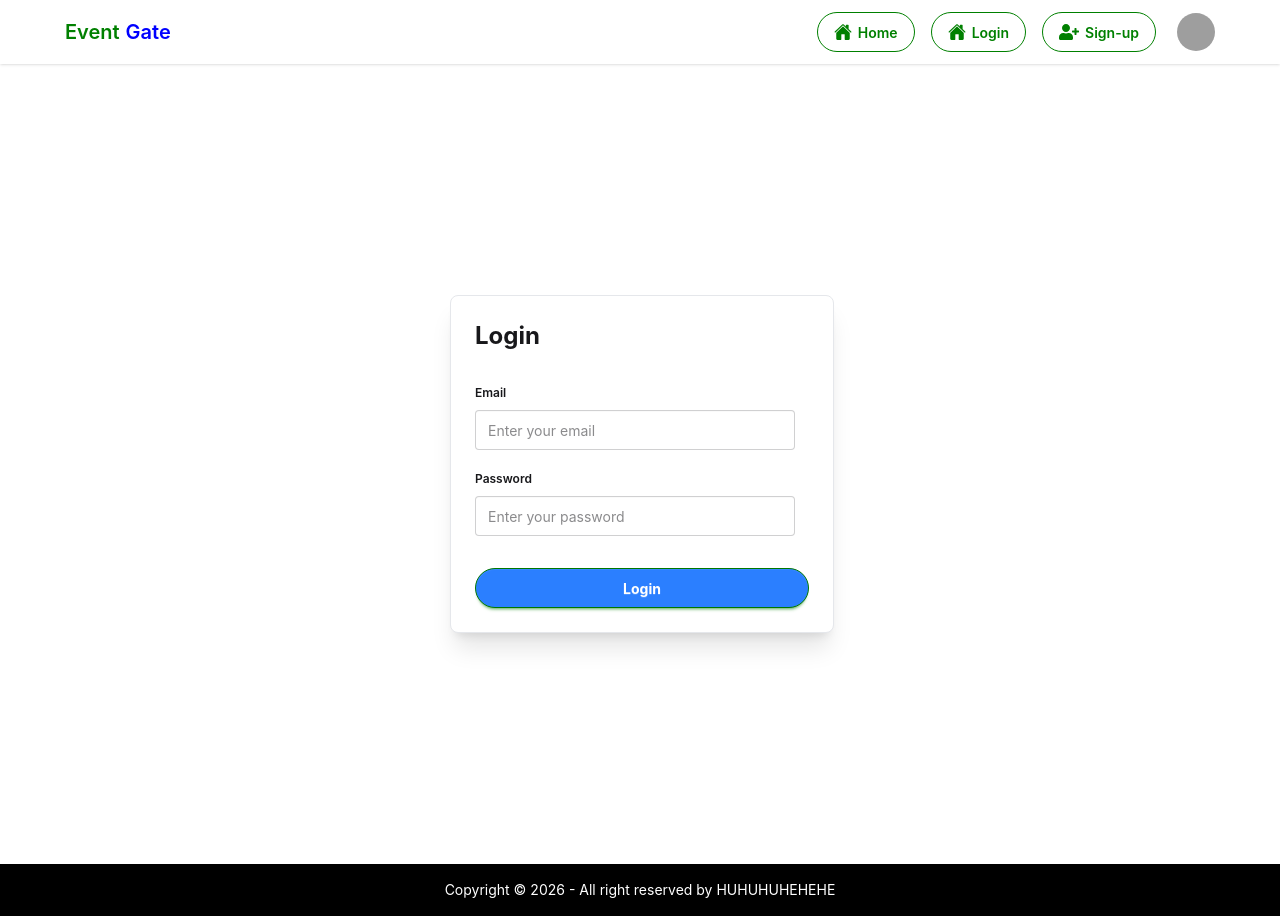
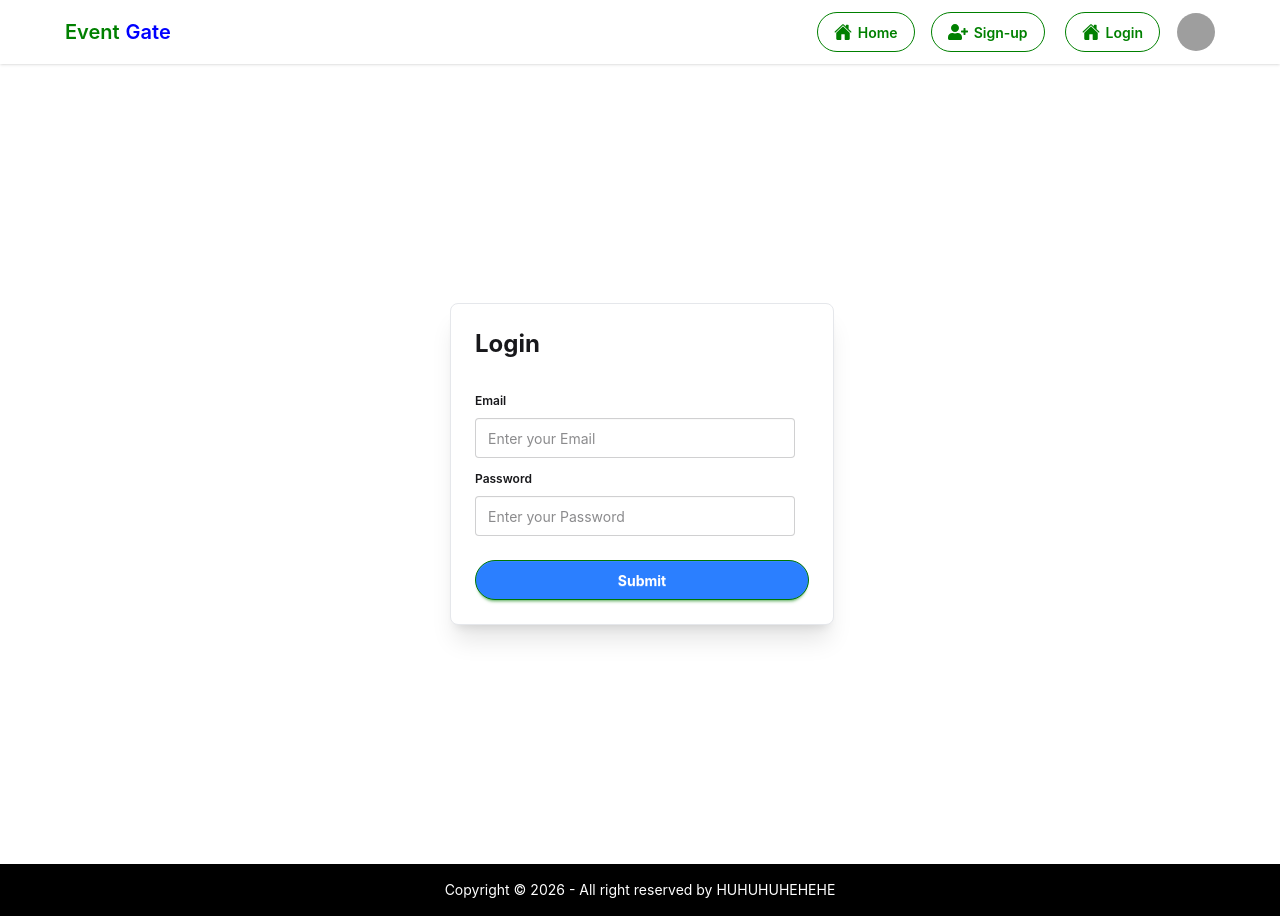
Before and after one commit to Heatherky07/event-project, a React (Vite) app: page /Login in a window 1280 px wide. Built offline with nearby package versions, Linux system fonts and the light colour scheme; grey boxes are pictures that could not be loaded.

Commit message:
redirect page

```diff
--- /dev/null
+++ b/src/components/Icons/LoginIcon.jsx
@@ -0,0 +1,8 @@
+import React from 'react'
+import { CiLogin } from "react-icons/ci";
+const LoginIcon = (props) => {
+    return <CiLogin {...props} />
+
+}
+
+export default LoginIcon
--- a/src/components/NavBar.jsx
+++ b/src/components/NavBar.jsx
@@ -31,6 +31,16 @@ const NavBar = () => {
             <HomeIcon className="text-lg" />
             Home
           </NavLink>
+
+          {!session && (
+
+            <>
+              <NavLink to="/Sign-up" className="btn btn-primary mr-5 rounded-full btn-outline">
+                <SignupIcon className="text-xl" />
+                Sign-up
+              </NavLink>
+
+
               <NavLink
                 to="/Login"
                 className="btn btn-primary mr-4 rounded-full btn-outline"
@@ -38,11 +48,8 @@ const NavBar = () => {
                 <HomeIcon className="text-lg" />
                 Login
               </NavLink>
-          {!session && (
-            <NavLink to="/Sign-up" className="btn btn-primary mr-5 rounded-full btn-outline">
-              <SignupIcon className="text-xl" />
-              Sign-up
-            </NavLink>)
+            </>
+          )
           }
           <div className="dropdown dropdown-end">
             <div tabIndex={0} role="button" className="btn btn-ghost btn-circle avatar">
--- a/src/pages/Login.jsx
+++ b/src/pages/Login.jsx
@@ -1,38 +1,67 @@
 import Input from '../components/Form/Input';
 import MainLayout from '../Layouts/MainLayout';
 import Card from '../components/Card';
+import { supabase } from '../utils/supabase';
+import { useContext, useEffect } from 'react';
+import { SessionContext } from '../Contexts/SessionContext';
+import { useNavigate } from 'react-router';
 
 const Login = () => {
+    const session = useContext(SessionContext);
+    const navigate = useNavigate();
+
+    useEffect(() => {
+        if (session) {
+            navigate("/HomePage");
+        }
+    },
+
+        [session, navigate])
+
+
     const handleSubmit = async (event) => {
         event.preventDefault();
         const formData = new FormData(event.target);
-        const LoginForm = {
+        const loginForm = {
             email: formData.get("Email"),
             password: formData.get("Password"),
         };
+
         const { data, error } = await supabase.auth.signInWithPassword({
-            email: LoginForm.email,
-            password: LoginForm.password,
+            email: loginForm.email,
+            password: loginForm.password,
         });
         if (error) alert(error);
         if (data) console.log(data);
 
-        console.log("LoginForm", LoginForm);
+        console.log("loginForm", loginForm);
     }
-
     return (<MainLayout>
         <div className="flex justify-center items-center min-h-screen">
             <div className="w-95">
                 <Card>
-                    <h2 className="text-2xl font-bold mb-4">Login</h2>
-                    <Input label="Email" type="email" placeholder="Enter your email" />
-                    <Input label="Password" type="password" placeholder="Enter your password" />
-                    <button className="btn btn-primary mt-4 w-full bg-blue-500 hover:bg-blue-700 text-white font-bold py-2 px-4 rounded-full mt-5">Login</button>
+                    <h1 className="text-2xl font-bold mb-4">Login</h1>
+                    <form onSubmit={handleSubmit}>
 
-
+                        <Input
+                            label="Email"
+                            name="Email"
+                            placeholder="Enter your Email"
+                            type="Email"
+                        />
+                        <Input
+                            label="Password"
+                            name="Password"
+                            placeholder="Enter your Password"
+                            type="Password"
+                        />
+                        <button className="btn btn-primary mt-4 w-full bg-blue-500 hover:bg-blue-700 text-white font-bold py-2 px-4 rounded-full mt-5">
+                            Submit</button>
+                    </form>
                 </Card>
             </div>
         </div>
+
     </MainLayout>
     )
 }
```
Lines whose indentation alone changed are shown as unchanged.
